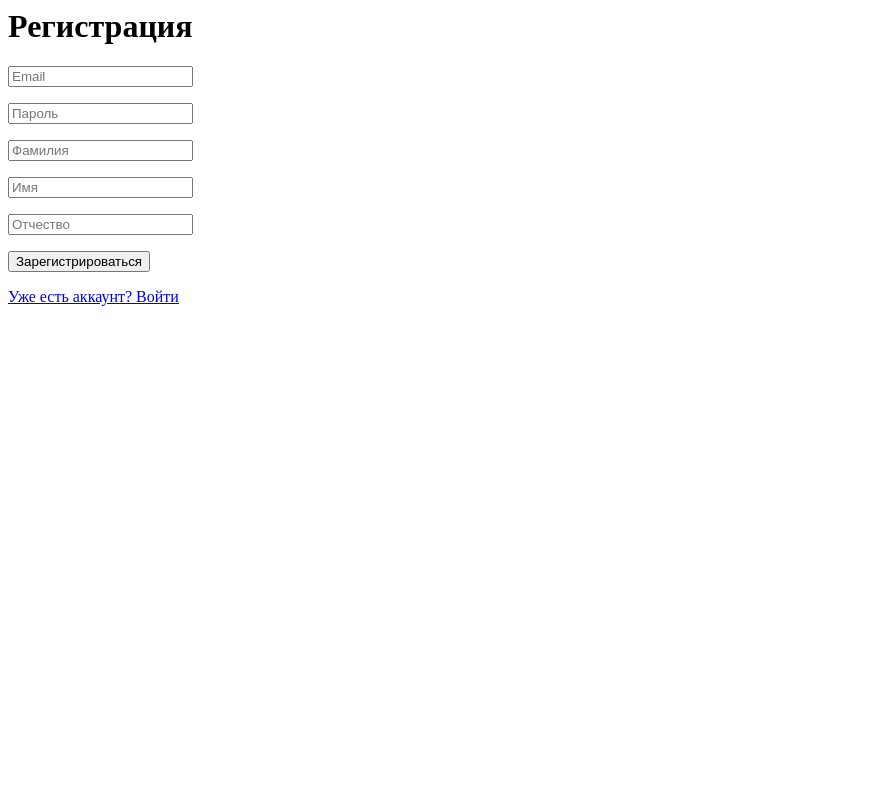
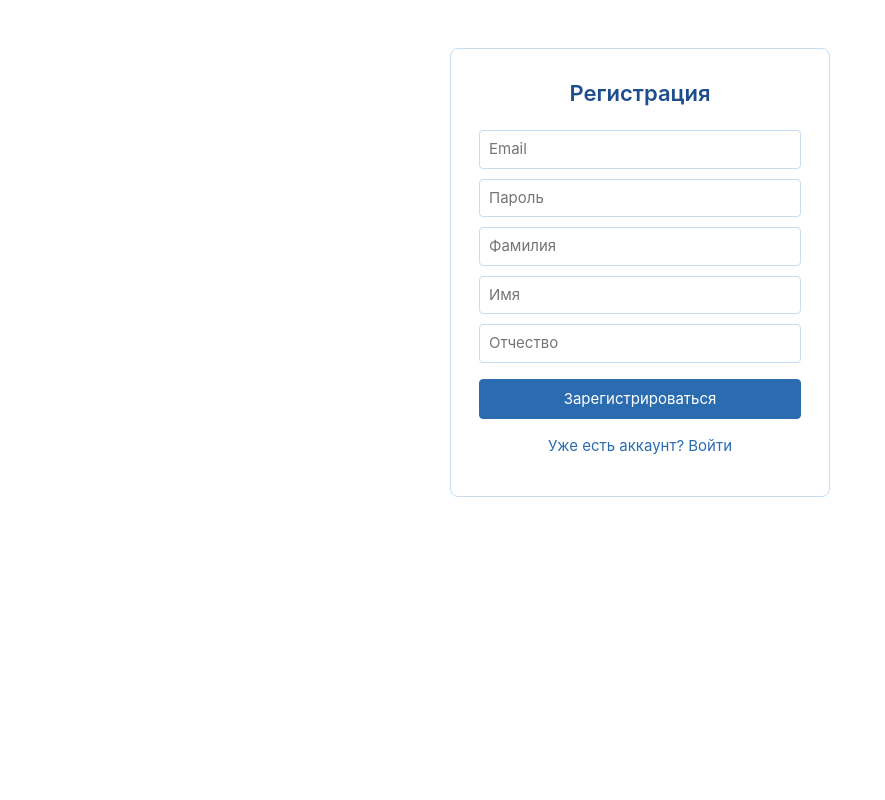
Before and after one commit to StewardMcCormick/license-registry, a Java web app: template src/main/webapp/WEB-INF/views/auth/register.jsp in a window 1280 px wide. Shown: the whole page, without its empty margins (0-885 px from the left). Run offline with Tomcat 11, a stand-in JSP engine, Linux system fonts and the light colour scheme; the template is opened without the code that fills it, so the values that code supplies are empty.

Commit message:
Feature: add CSS on JSP pages

```diff
--- a/src/main/webapp/WEB-INF/views/auth/register.jsp
+++ b/src/main/webapp/WEB-INF/views/auth/register.jsp
@@ -1,12 +1,18 @@
 <%@ page contentType="text/html;charset=UTF-8" %>
 <%@ taglib uri="jakarta.tags.core" prefix="c" %>
 <html>
-<head><meta charset="UTF-8"><title>Регистрация</title></head>
+<head>
+    <%@ include file="/WEB-INF/views/layout/head.jsp" %>
+    <title>Регистрация</title>
+</head>
 <body>
+<div class="card">
     <h1>Регистрация</h1>
+
     <c:if test="${not empty error}">
-    <p style="color:red"><c:out value="${error}"/></p>
+        <p class="alert error"><c:out value="${error}"/></p>
     </c:if>
+
     <form method="post" action="${pageContext.request.contextPath}/register">
         <input type="hidden" name="csrfToken" value="${sessionScope.csrfToken}">
         <p><input type="email" name="email" placeholder="Email" value="<c:out value='${email}'/>" required></p>
@@ -16,6 +22,10 @@
         <p><input type="text" name="middleName" placeholder="Отчество" value="<c:out value='${middleName}'/>"></p>
         <button type="submit">Зарегистрироваться</button>
     </form>
-<p><a href="${pageContext.request.contextPath}/login">Уже есть аккаунт? Войти</a></p>
+
+    <p class="footer-link">
+        <a href="${pageContext.request.contextPath}/login">Уже есть аккаунт? Войти</a>
+    </p>
+</div>
 </body>
 </html>
--- a/src/main/webapp/WEB-INF/views/home/index.jsp
+++ b/src/main/webapp/WEB-INF/views/home/index.jsp
@@ -2,11 +2,12 @@
 <%@ taglib uri="jakarta.tags.core" prefix="c" %>
 <html>
 <head>
-    <meta charset="UTF-8">
+    <%@ include file="/WEB-INF/views/layout/head.jsp" %>
     <title>Главная</title>
 </head>
 <body>
 <%@ include file="/WEB-INF/views/layout/global-navbar.jsp" %>
+<main class="container">
     <h1>Главная</h1>
 
     <h2>Пользователь</h2>
@@ -14,9 +15,10 @@
     <p><strong>Email:</strong> <c:out value="${sessionScope.currentUser.email}"/></p>
     <p><strong>Роль:</strong> <c:out value="${sessionScope.currentUser.globalRole}"/></p>
 
-<form method="post" action="${pageContext.request.contextPath}/logout" style="display:inline">
+    <form method="post" action="${pageContext.request.contextPath}/logout">
         <input type="hidden" name="csrfToken" value="${sessionScope.csrfToken}">
         <button type="submit">Выйти</button>
     </form>
+</main>
 </body>
 </html>
--- a/src/main/webapp/WEB-INF/views/home/org-list.jsp
+++ b/src/main/webapp/WEB-INF/views/home/org-list.jsp
@@ -2,11 +2,12 @@
 <%@ taglib uri="jakarta.tags.core" prefix="c" %>
 <html>
 <head>
-    <meta charset="UTF-8">
+    <%@ include file="/WEB-INF/views/layout/head.jsp" %>
     <title>Мои организации</title>
 </head>
 <body>
 <%@ include file="/WEB-INF/views/layout/global-navbar.jsp" %>
+<main class="container">
     <h1>Мои организации</h1>
 
     <c:choose>
@@ -14,7 +15,7 @@
             <p>Вы пока не состоите ни в одной организации.</p>
         </c:when>
         <c:otherwise>
-        <table border="1">
+            <table>
                 <tr>
                     <th>Название</th>
                     <th>Роль</th>
@@ -30,5 +31,6 @@
             </table>
         </c:otherwise>
     </c:choose>
+</main>
 </body>
 </html>
--- /dev/null
+++ b/src/main/webapp/WEB-INF/views/layout/head.jsp
@@ -0,0 +1,3 @@
+<meta charset="UTF-8">
+<meta name="viewport" content="width=device-width, initial-scale=1">
+<link rel="stylesheet" href="${pageContext.request.contextPath}/css/style.css">
--- /dev/null
+++ b/src/main/webapp/css/style.css
@@ -0,0 +1,285 @@
+:root {
+    --blue: #2b6cb0;
+    --blue-dark: #1e4e8c;
+    --blue-light: #eaf3fc;
+    --blue-border: #c7ddf2;
+    --text: #1f2d3d;
+    --muted: #5a6b7b;
+}
+
+* {
+    box-sizing: border-box;
+}
+
+body {
+    margin: 0;
+    font-family: -apple-system, "Segoe UI", Roboto, Arial, sans-serif;
+    font-size: 15px;
+    line-height: 1.5;
+    color: var(--text);
+    background: #fff;
+}
+
+a {
+    color: var(--blue);
+    text-decoration: none;
+}
+
+a:hover {
+    text-decoration: underline;
+}
+
+/* Верхний бар */
+
+.topbar {
+    display: flex;
+    align-items: center;
+    flex-wrap: wrap;
+    gap: 4px;
+    background: var(--blue);
+    padding: 0 20px;
+}
+
+.topbar .brand {
+    color: #fff;
+    font-weight: 600;
+    padding: 12px 16px 12px 0;
+}
+
+.topbar nav {
+    display: flex;
+    flex-wrap: wrap;
+}
+
+.topbar nav a {
+    color: #eaf3fc;
+    padding: 12px 14px;
+    font-size: 14px;
+}
+
+.topbar nav a:hover {
+    background: var(--blue-dark);
+    color: #fff;
+    text-decoration: none;
+}
+
+/* Второй бар (внутри организации) */
+
+.subbar {
+    background: var(--blue-light);
+    border-bottom: 1px solid var(--blue-border);
+    padding: 0 20px;
+}
+
+.subbar nav {
+    display: flex;
+    flex-wrap: wrap;
+}
+
+.subbar nav a {
+    color: var(--blue-dark);
+    padding: 10px 14px;
+    font-size: 14px;
+}
+
+.subbar nav a:hover {
+    background: #d7e8fa;
+    text-decoration: none;
+}
+
+/* Содержимое */
+
+.container {
+    max-width: 960px;
+    margin: 0 auto;
+    padding: 24px 20px 48px;
+}
+
+h1 {
+    font-size: 22px;
+    font-weight: 600;
+    color: var(--blue-dark);
+    margin: 0 0 16px;
+}
+
+h2 {
+    font-size: 17px;
+    font-weight: 600;
+    color: var(--blue-dark);
+    margin: 26px 0 12px;
+}
+
+h3 {
+    font-size: 15px;
+    font-weight: 600;
+    margin: 20px 0 10px;
+}
+
+p {
+    margin: 8px 0;
+}
+
+/* Блоки сообщений */
+
+.alert {
+    padding: 8px 12px;
+    border-radius: 4px;
+    margin: 12px 0;
+}
+
+.alert.error {
+    color: #b3261e;
+    background: #fdecea;
+    border: 1px solid #f5c6c0;
+}
+
+/* Таблицы */
+
+table {
+    width: 100%;
+    border-collapse: collapse;
+    margin: 16px 0;
+}
+
+th, td {
+    padding: 8px 10px;
+    border: 1px solid var(--blue-border);
+    text-align: left;
+    vertical-align: top;
+}
+
+th {
+    background: var(--blue-light);
+    color: var(--blue-dark);
+    font-weight: 600;
+}
+
+/* Формы */
+
+form {
+    margin: 14px 0;
+}
+
+label {
+    margin-right: 12px;
+}
+
+input[type="text"],
+input[type="email"],
+input[type="password"],
+input[type="date"],
+input[type="search"],
+select,
+textarea {
+    padding: 7px 9px;
+    border: 1px solid var(--blue-border);
+    border-radius: 4px;
+    font: inherit;
+    color: var(--text);
+    background: #fff;
+    min-width: 220px;
+}
+
+textarea {
+    width: 100%;
+    min-height: 80px;
+}
+
+input:focus,
+select:focus,
+textarea:focus {
+    outline: none;
+    border-color: var(--blue);
+}
+
+fieldset {
+    border: 1px solid var(--blue-border);
+    border-radius: 4px;
+    padding: 8px 12px;
+    margin: 12px 0;
+}
+
+legend {
+    color: var(--muted);
+    font-size: 13px;
+    padding: 0 4px;
+}
+
+/* Кнопки */
+
+button {
+    padding: 8px 16px;
+    font: inherit;
+    color: #fff;
+    background: var(--blue);
+    border: 1px solid var(--blue);
+    border-radius: 4px;
+    cursor: pointer;
+}
+
+button:hover {
+    background: var(--blue-dark);
+    border-color: var(--blue-dark);
+}
+
+button.link {
+    padding: 2px 6px;
+    font-size: 13px;
+    color: var(--blue);
+    background: none;
+    border: none;
+}
+
+button.link:hover {
+    background: none;
+    text-decoration: underline;
+}
+
+/* Формы-действия в строке */
+
+.inline {
+    display: inline;
+}
+
+/* Экран входа/регистрации */
+
+.card {
+    max-width: 380px;
+    margin: 48px auto;
+    padding: 28px;
+    border: 1px solid var(--blue-border);
+    border-radius: 8px;
+    background: #fff;
+}
+
+.card h1 {
+    text-align: center;
+    margin-bottom: 20px;
+}
+
+.card input[type="text"],
+.card input[type="email"],
+.card input[type="password"] {
+    width: 100%;
+    min-width: 0;
+}
+
+.card button {
+    width: 100%;
+    margin-top: 6px;
+}
+
+.card p {
+    margin: 0 0 10px;
+}
+
+.card .footer-link {
+    text-align: center;
+    margin-top: 16px;
+}
+
+/* Список статистики */
+
+.stats p {
+    margin: 4px 0;
+}
```
Also changed, not shown: src/main/java/web/home/HomeServlet.java (+1 -7 lines), src/main/webapp/WEB-INF/views/admin/dashboard.jsp (+22 -13 lines), src/main/webapp/WEB-INF/views/auth/login.jsp (+13 -3 lines), src/main/webapp/WEB-INF/views/error.jsp (+10 -5 lines), src/main/webapp/WEB-INF/views/home/onboarding.jsp (+6 -4 lines), src/main/webapp/WEB-INF/views/layout/global-navbar.jsp (+7 -5 lines), src/main/webapp/WEB-INF/views/layout/org-navbar.jsp (+9 -8 lines), src/main/webapp/WEB-INF/views/licenses/detail.jsp (+7 -1 lines), src/main/webapp/WEB-INF/views/licenses/edit.jsp (+18 -7 lines), src/main/webapp/WEB-INF/views/licenses/list.jsp (+13 -5 lines), src/main/webapp/WEB-INF/views/licenses/new.jsp (+18 -7 lines), src/main/webapp/WEB-INF/views/licenses/types.jsp (+11 -6 lines), src/main/webapp/WEB-INF/views/org/settings.jsp (+10 -5 lines). Lines whose indentation alone changed are shown as unchanged.
